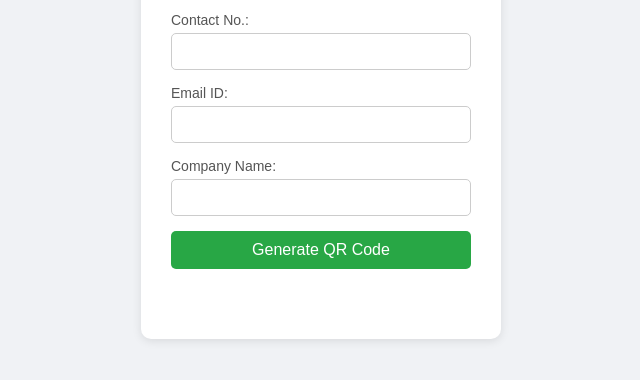
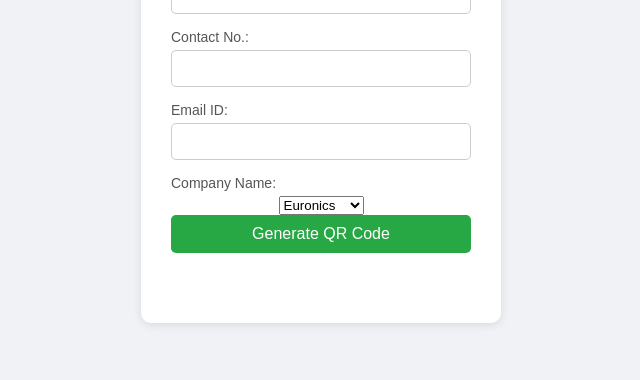
Before and after one commit to ParasGraphixx/QR-Code-Generator, a plain HTML site: page index.html in a window 1280 px wide. Shown: the part 322-702 px from the top of the page, without its empty margins (319-959 px from the left). Drawn offline with Linux system fonts and the light colour scheme.

Commit message:
index.html

```diff
--- a/index.html
+++ b/index.html
@@ -5,7 +5,6 @@
     <meta name="viewport" content="width=device-width, initial-scale=1.0">
     <title>Generate Contact QR Code</title>
     <script src="https://cdnjs.cloudflare.com/ajax/libs/qrcodejs/1.0.0/qrcode.min.js"></script>
-
     <link rel="stylesheet" href="styles.css">
 </head>
 <body>
@@ -19,7 +18,10 @@
             <label for="email">Email ID:</label>
             <input type="email" id="email" name="email" required>
             <label for="company">Company Name:</label>
-            <input type="text" id="company" name="company" required>
+            <select id="company" name="company" required>
+                <option value="Euronics">Euronics</option>
+                <option value="Harrington">Harrington</option>
+            </select>
             <input type="submit" value="Generate QR Code">
         </form>
         <div id="qrcode"></div>
@@ -27,6 +29,5 @@
     </div>
 
     <script src="script.js"></script>
-
 </body>
 </html>
```
